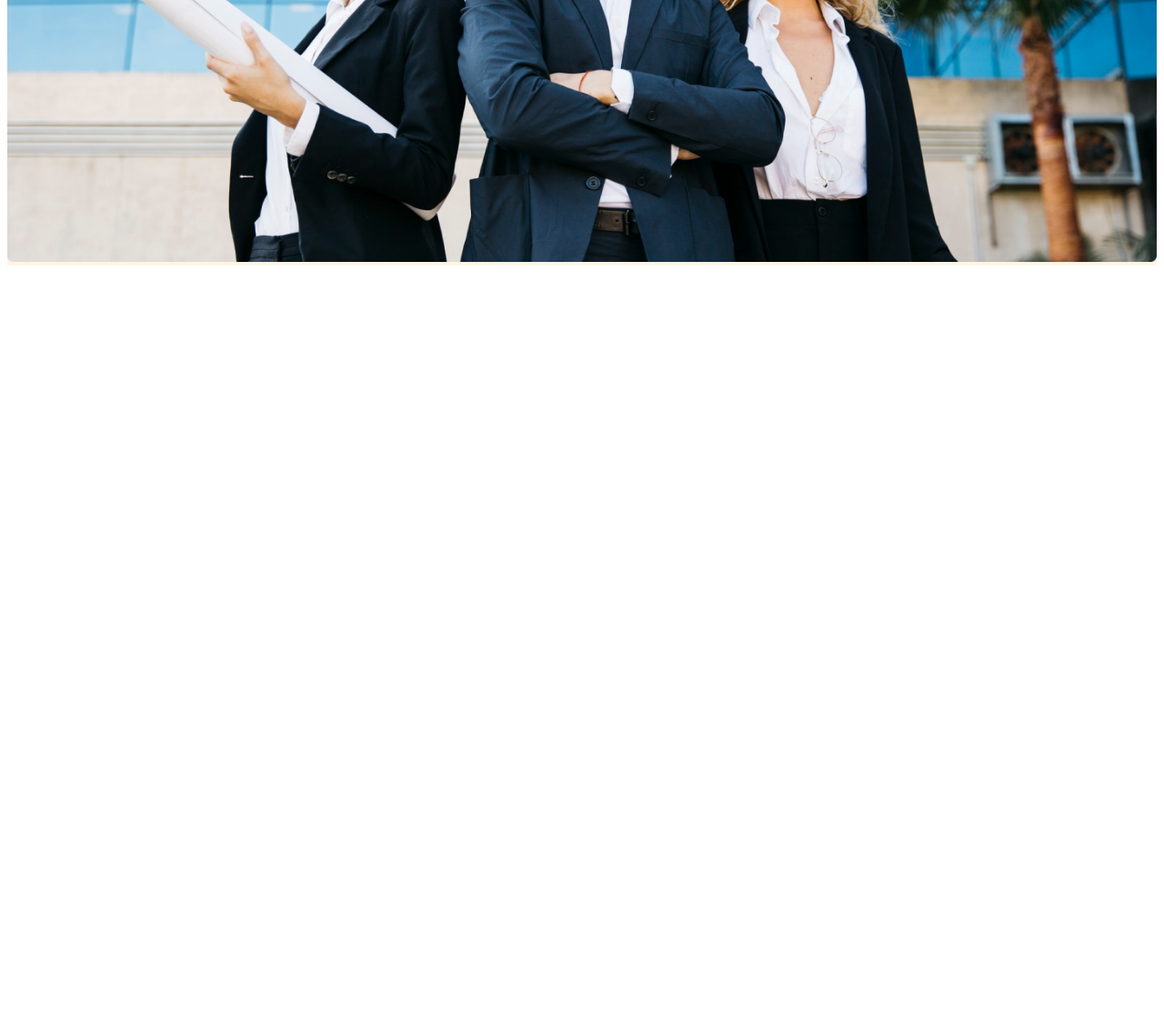
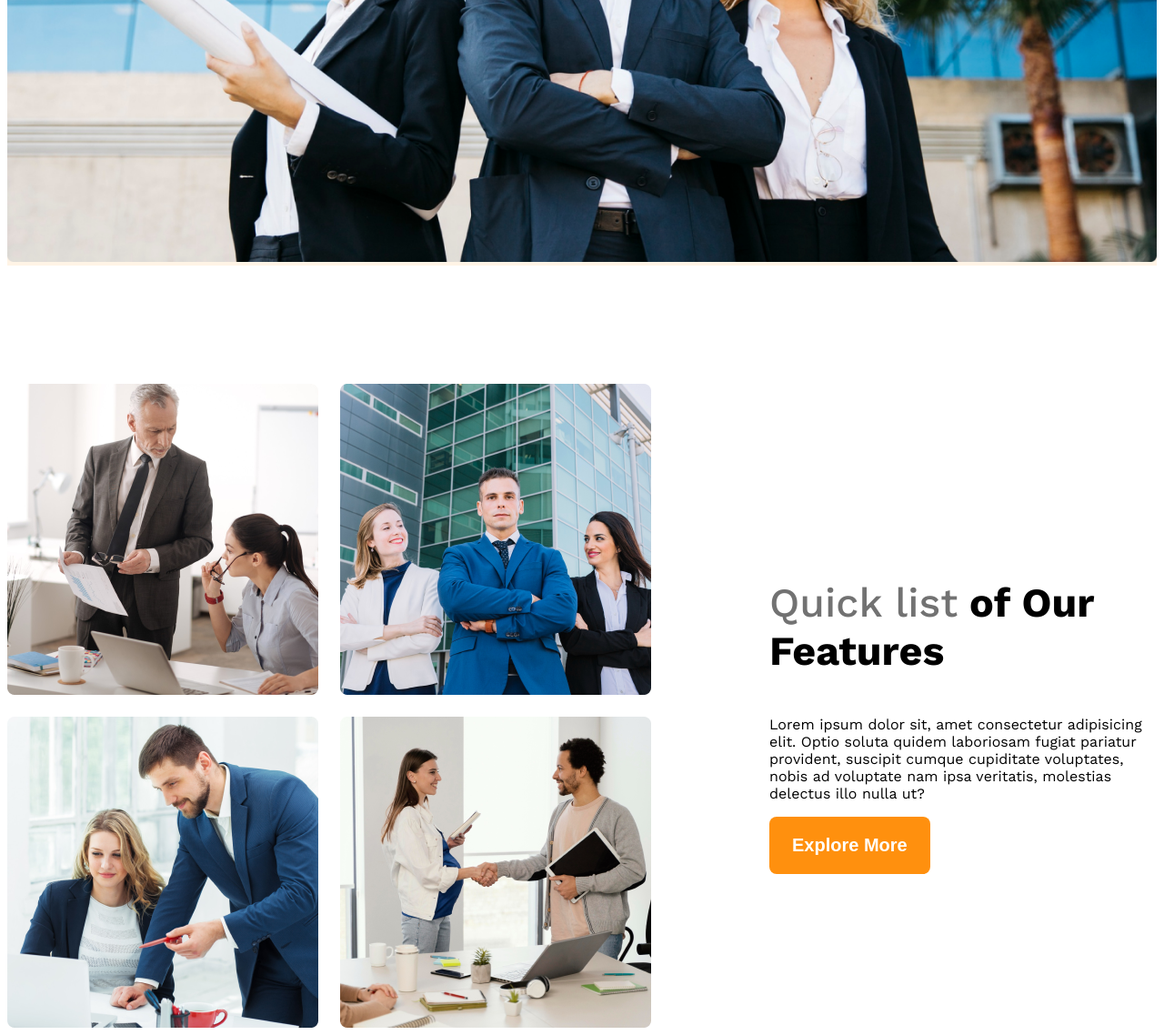
Before and after one commit to abdur2711/g3-architects-responsive-website, a plain HTML site: page index.html in a window 1280 px wide. Shown: the part 911-2049 px from the top of the page at 91% size. Before the commit the page ends 1211 px from the top, so only its background shows below. Drawn offline with nearby package versions, Linux system fonts and the light colour scheme.

Commit message:
Add teams section

```diff
--- a/index.html
+++ b/index.html
@@ -26,7 +26,21 @@
       <img class="banner-image" src="images/banner.png" alt="">
     </div>
   </header>
-  <main></main>
+  <main>
+    <section class="teams display-flex">
+      <div class="team-img-container">
+        <img src="images/team1.png" alt="Two architect discussing about design">
+        <img src="images/team2.png" alt="">
+        <img src="images/team3.png" alt="">
+        <img src="images/team4.png" alt="">
+      </div>
+      <div class="our-features">
+        <h3 class="feature-title"><span id="quick-list" class="text-light-gray">Quick list</span> <span>of Our</span> <span id="features" class="">Features</span></h3>
+        <p class="feature-description">Lorem ipsum dolor sit, amet consectetur adipisicing elit. Optio soluta quidem laboriosam fugiat pariatur provident, suscipit cumque cupiditate voluptates, nobis ad voluptate nam ipsa veritatis, molestias delectus illo nulla ut?</p>
+        <button class="btn-primary">Explore More</button>
+      </div>
+    </section>
+  </main>
   <footer></footer>
 
 </body>
--- a/styles/architects.css
+++ b/styles/architects.css
@@ -35,6 +35,15 @@
   font-weight: 600;
   border: none;
   border-radius: 8px;
+}
+
+main {
+  max-width: 1440px;
+  margin: 0 auto;
+}
+
+main > section {
+  margin-top: 130px;
 }
 /* header styles */
 
@@ -82,6 +91,31 @@
   width: 100%;
 }
 
+/* team and feature styles */
+.teams {
+  align-items: center;
+}
+
+.team-img-container {
+  display: grid;
+  grid-template-columns: repeat(2, 1fr);
+  gap: 24px;
+}
+
+.our-features {
+  margin-left: 130px;
+  max-width: 530px;
+}
+
+.feature-title {
+  font-size: 2.8rem;
+  font-weight: 700;
+}
+
+#quick-list {
+  font-weight: 500;
+}
+
 /* responsive media query */
 @media screen and (max-width: 576px) {
   .navbar, .nav-links {
```
